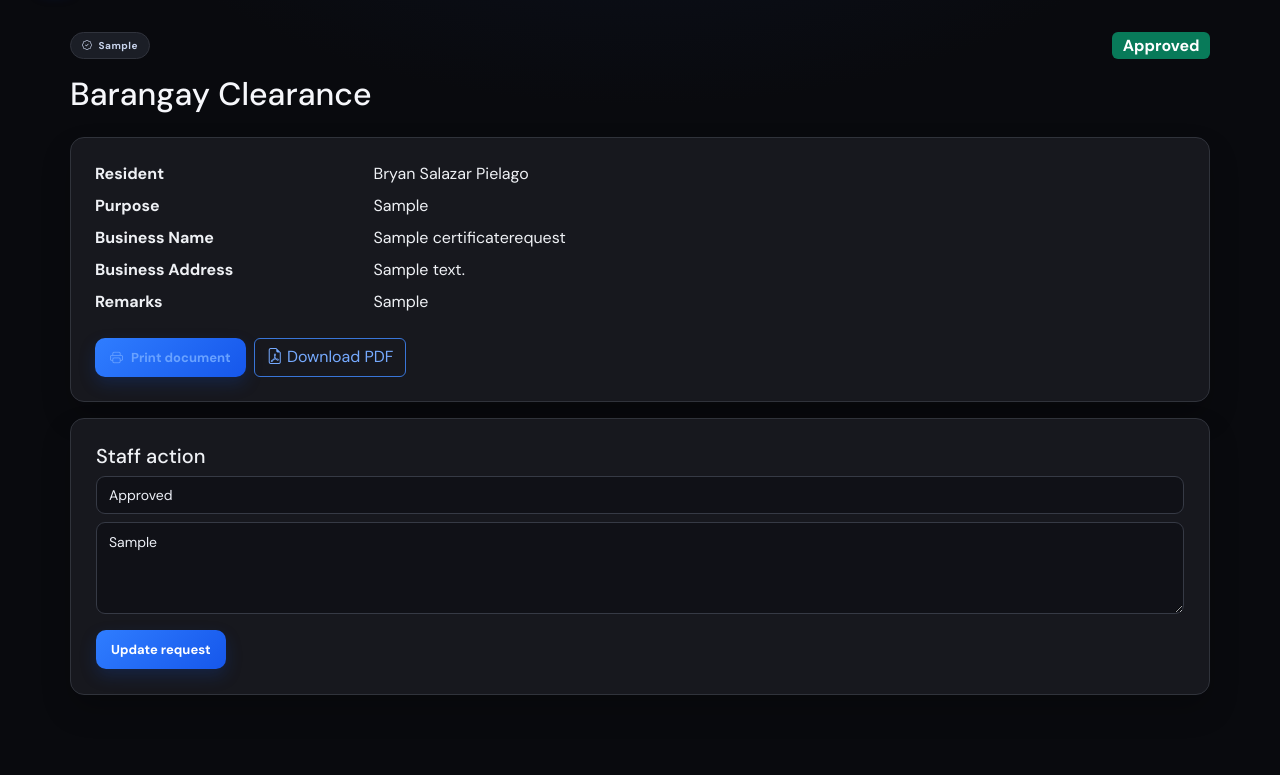
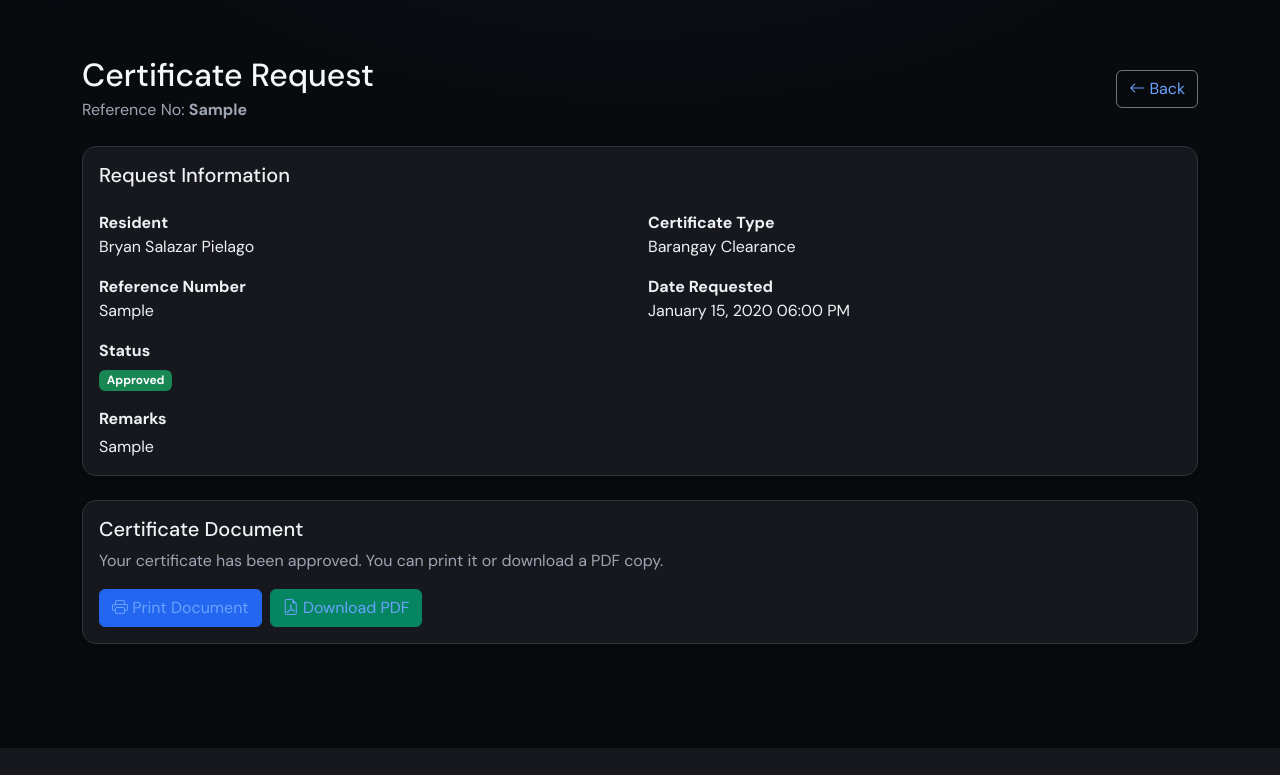
Before and after one commit to brypielago-lang/barangay, a Django app: page /requests/1/ in a window 1280 px wide. Shown: the part 59-834 px from the top of the page. After the commit the page ends 807 px from the top, so only its background shows below. Run offline with Django 5.2, Linux system fonts and the light colour scheme; a user stored in the database is signed in; data comes from the database, SQL or seed files in the repository; tables that the repository leaves empty hold one stand-in row (values such as "Sample post").

Commit message:
Enhance request_detail.html layout and content
Refactor request detail template for improved structure and clarity.

```diff
--- a/core/templates/core/request_detail.html
+++ b/core/templates/core/request_detail.html
@@ -1,108 +1,153 @@
 {% extends 'core/base.html' %}
+
+{% block title %}
+Request {{ item.reference_no }}
+{% endblock %}
 
 {% block content %}
 
-<div class="d-flex justify-content-between align-items-start">
+<div class="container py-4">
+
+    <!-- ================================================= -->
+    <!-- HEADER -->
+    <!-- ================================================= -->
+
+    <div class="d-flex justify-content-between align-items-center mb-4">
 
         <div>
-        <span class="eyebrow">
-            <i class="bi bi-patch-check"></i>
+            <h2 class="mb-1">
+                Certificate Request
+            </h2>
+
+            <p class="text-muted mb-0">
+                Reference No:
+                <strong>
                     {{ item.reference_no }}
-        </span>
-
-        <h2 class="mt-3">
-            {{ item.get_certificate_type_display }}
-        </h2>
+                </strong>
+            </p>
         </div>
 
-    <span class="badge fs-6 text-bg-{{ item.status }}">
-        {{ item.get_status_display }}
-    </span>
+        <a
+            href="{% url 'dashboard' %}"
+            class="btn btn-outline-secondary"
+        >
+            <i class="bi bi-arrow-left"></i>
+            Back
+        </a>
 
     </div>
 
 
-<div class="card mt-3">
+    <!-- ================================================= -->
+    <!-- REQUEST INFORMATION -->
+    <!-- ================================================= -->
 
-    <div class="card-body p-4">
+    <div class="card shadow-sm mb-4">
 
-        <dl class="row mb-3">
+        <div class="card-body">
 
-            <dt class="col-sm-3">
-                Resident
-            </dt>
+            <h5 class="card-title mb-4">
+                Request Information
+            </h5>
 
-            <dd class="col-sm-9">
+            <div class="row g-3">
+
+                <div class="col-md-6">
+
+                    <strong>Resident</strong>
+
+                    <div>
                         {{ item.resident.full_name }}
-            </dd>
+                    </div>
+
+                </div>
 
 
-            <dt class="col-sm-3">
-                Purpose
-            </dt>
+                <div class="col-md-6">
 
-            <dd class="col-sm-9">
-                {{ item.purpose }}
-            </dd>
+                    <strong>Certificate Type</strong>
+
+                    <div>
+                        {{ item.get_certificate_type_display }}
+                    </div>
+
+                </div>
 
 
-            {% if item.business_name %}
-            <dt class="col-sm-3">
-                Business Name
-            </dt>
+                <div class="col-md-6">
 
-            <dd class="col-sm-9">
-                {{ item.business_name }}
-            </dd>
+                    <strong>Reference Number</strong>
+
+                    <div>
+                        {{ item.reference_no }}
+                    </div>
+
+                </div>
+
+
+                <div class="col-md-6">
+
+                    <strong>Date Requested</strong>
+
+                    <div>
+                        {{ item.requested_at|date:"F d, Y h:i A" }}
+                    </div>
+
+                </div>
+
+
+                <div class="col-md-6">
+
+                    <strong>Status</strong>
+
+                    <div class="mt-1">
+
+                        {% if item.status == 'pending' %}
+
+                            <span class="badge bg-warning text-dark">
+                                Pending
+                            </span>
+
+                        {% elif item.status == 'approved' %}
+
+                            <span class="badge bg-success">
+                                Approved
+                            </span>
+
+                        {% elif item.status == 'released' %}
+
+                            <span class="badge bg-primary">
+                                Released
+                            </span>
+
+                        {% elif item.status == 'rejected' %}
+
+                            <span class="badge bg-danger">
+                                Rejected
+                            </span>
+
+                        {% else %}
+
+                            <span class="badge bg-secondary">
+                                {{ item.status|title }}
+                            </span>
+
                         {% endif %}
 
+                    </div>
 
-            {% if item.business_address %}
-            <dt class="col-sm-3">
-                Business Address
-            </dt>
-
-            <dd class="col-sm-9">
-                {{ item.business_address }}
-            </dd>
-            {% endif %}
+                </div>
 
 
-            <dt class="col-sm-3">
-                Remarks
-            </dt>
+                {% if item.remarks %}
 
-            <dd class="col-sm-9">
-                {{ item.remarks|default:'—' }}
-            </dd>
+                <div class="col-12">
 
-        </dl>
+                    <strong>Remarks</strong>
 
-
-        {% if item.status == 'approved' or item.status == 'released' %}
-
-        <div class="d-flex gap-2">
-
-            <!-- OPEN CERTIFICATE -->
-            <a
-                target="_blank"
-                href="{% url 'certificate_pdf' item.pk %}"
-                class="primary-action"
-            >
-                <i class="bi bi-printer"></i>
-                Print document
-            </a>
-
-
-            <!-- DOWNLOAD PDF -->
-            <a
-                target="_blank"
-                href="{% url 'certificate_pdf' item.pk %}?download=pdf"
-                class="btn btn-outline-primary"
-            >
-                <i class="bi bi-file-earmark-pdf"></i>
-                Download PDF
-            </a>
+                    <div class="mt-1">
+                        {{ item.remarks }}
+                    </div>
 
                 </div>
 
@@ -112,54 +157,89 @@
 
         </div>
 
+    </div>
 
-{% if user.is_staff %}
 
-<form
-    class="form-surface mt-3"
-    method="post"
-    action="{% url 'update_request' item.pk %}"
+    <!-- ================================================= -->
+    <!-- APPROVED DOCUMENT -->
+    <!-- ================================================= -->
+
+    {% if item.status == 'approved' or item.status == 'released' %}
+
+    <div class="card shadow-sm">
+
+        <div class="card-body">
+
+            <h5 class="card-title">
+                Certificate Document
+            </h5>
+
+            <p class="text-muted">
+                Your certificate has been approved.
+                You can print it or download a PDF copy.
+            </p>
+
+
+            <div class="d-flex flex-wrap gap-2 mt-3">
+
+
+                <!-- ===================================== -->
+                <!-- PRINT DOCUMENT -->
+                <!-- ===================================== -->
+
+                <a
+                    href="{% url 'certificate_pdf' item.pk %}?print=1"
+                    target="_blank"
+                    class="btn btn-primary"
                 >
 
-    {% csrf_token %}
+                    <i class="bi bi-printer"></i>
 
-    <h5>
-        Staff action
-    </h5>
+                    Print Document
+
+                </a>
 
 
-    <select
-        class="form-select mb-2"
-        name="status"
+                <!-- ===================================== -->
+                <!-- DOWNLOAD PDF -->
+                <!-- ===================================== -->
+
+                <a
+                    href="{% url 'certificate_pdf' item.pk %}?download=pdf"
+                    class="btn btn-success"
                 >
 
-        {% for value,label in item.STATUS %}
+                    <i class="bi bi-file-earmark-pdf"></i>
 
-        <option
-            value="{{ value }}"
-            {% if value == item.status %}selected{% endif %}
-        >
-            {{ label }}
-        </option>
+                    Download PDF
 
-        {% endfor %}
+                </a>
 
-    </select>
+            </div>
 
+        </div>
 
-    <textarea
-        name="remarks"
-        class="form-control mb-3"
-        placeholder="Remarks"
-    >{{ item.remarks }}</textarea>
+    </div>
 
+    {% else %}
 
-    <button class="primary-action">
-        Update request
-    </button>
+    <!-- ================================================= -->
+    <!-- NOT YET APPROVED -->
+    <!-- ================================================= -->
 
-</form>
+    <div class="alert alert-warning">
+
+        <i class="bi bi-hourglass-split"></i>
+
+        Your certificate is not yet available.
+
+        Please wait for the barangay administrator
+        to approve your request.
+
+    </div>
 
     {% endif %}
 
+</div>
+
 {% endblock %}
```
Lines whose indentation alone changed are shown as unchanged.
